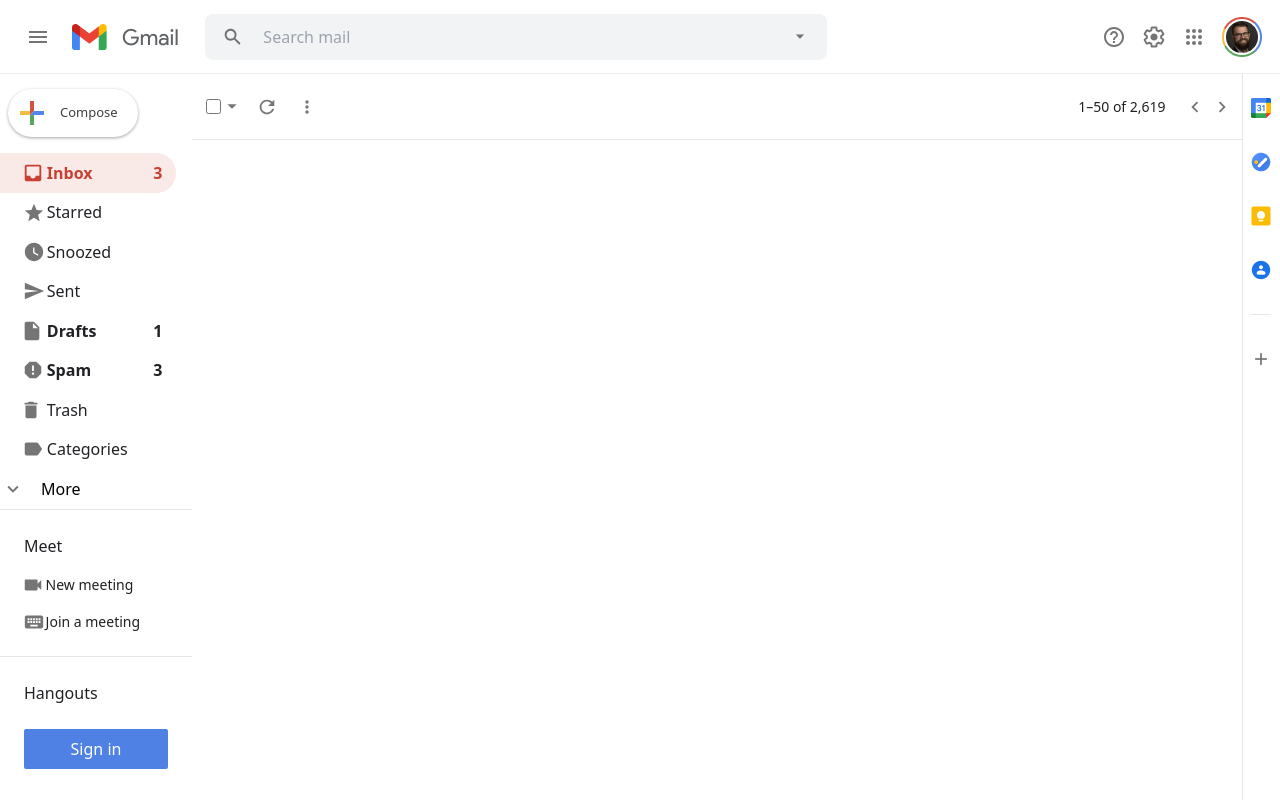
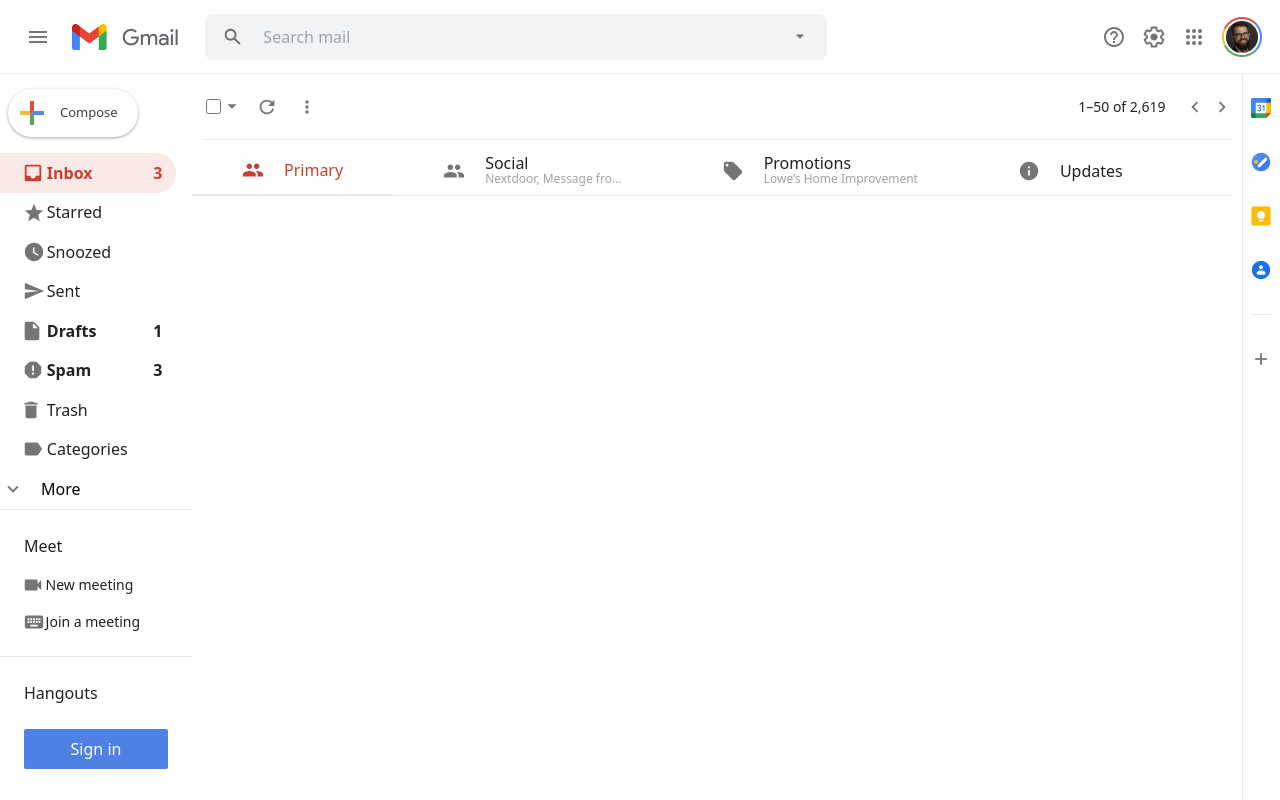
Before and after one commit to manas9927/gmail-clone, a React (Create React App) app: page / in a window 1280 px wide. Built offline with nearby package versions, Linux system fonts and the light colour scheme.

Commit message:
:sparkles: Added email controls, filters

```diff
--- /dev/null
+++ b/src/assets/svg/CommunityIcon.jsx
@@ -0,0 +1,21 @@
+import React from "react";
+
+const CommunityIcon = ({ className, fill }) => {
+  return (
+    <svg
+      width="22"
+      height="14"
+      viewBox="0 0 22 14"
+      fill="none"
+      className={className}
+      xmlns="http://www.w3.org/2000/svg"
+    >
+      <path
+        d="M14.6667 6.08334C16.1883 6.08334 17.4075 4.85501 17.4075 3.33334C17.4075 1.81168 16.1883 0.583344 14.6667 0.583344C13.145 0.583344 11.9167 1.81168 11.9167 3.33334C11.9167 4.85501 13.145 6.08334 14.6667 6.08334ZM7.33332 6.08334C8.85499 6.08334 10.0742 4.85501 10.0742 3.33334C10.0742 1.81168 8.85499 0.583344 7.33332 0.583344C5.81166 0.583344 4.58332 1.81168 4.58332 3.33334C4.58332 4.85501 5.81166 6.08334 7.33332 6.08334ZM7.33332 7.91668C5.19749 7.91668 0.916656 8.98918 0.916656 11.125V13.4167H13.75V11.125C13.75 8.98918 9.46916 7.91668 7.33332 7.91668ZM14.6667 7.91668C14.4008 7.91668 14.0983 7.93501 13.7775 7.96251C14.8408 8.73251 15.5833 9.76834 15.5833 11.125V13.4167H21.0833V11.125C21.0833 8.98918 16.8025 7.91668 14.6667 7.91668Z"
+        fill={fill}
+      />
+    </svg>
+  );
+};
+
+export default CommunityIcon;
--- /dev/null
+++ b/src/assets/svg/InfoIcon.jsx
@@ -0,0 +1,21 @@
+import React from "react";
+
+const InfoIcon = ({ className, fill }) => {
+  return (
+    <svg
+      width="22"
+      height="22"
+      viewBox="0 0 22 22"
+      fill="none"
+      className={className}
+      xmlns="http://www.w3.org/2000/svg"
+    >
+      <path
+        d="M11 1.83334C5.94001 1.83334 1.83334 5.94001 1.83334 11C1.83334 16.06 5.94001 20.1667 11 20.1667C16.06 20.1667 20.1667 16.06 20.1667 11C20.1667 5.94001 16.06 1.83334 11 1.83334ZM11.9167 15.5833H10.0833V10.0833H11.9167V15.5833ZM11.9167 8.25001H10.0833V6.41668H11.9167V8.25001Z"
+        fill={fill}
+      />
+    </svg>
+  );
+};
+
+export default InfoIcon;
--- /dev/null
+++ b/src/assets/svg/TagIcon.jsx
@@ -0,0 +1,21 @@
+import React from "react";
+
+const TagIcon = ({ className, fill }) => {
+  return (
+    <svg
+      width="22"
+      height="22"
+      viewBox="0 0 22 22"
+      fill="none"
+      className={className}
+      xmlns="http://www.w3.org/2000/svg"
+    >
+      <path
+        d="M19.6258 10.615L11.3758 2.36501C11.0458 2.03501 10.5875 1.83334 10.0833 1.83334H3.66667C2.65833 1.83334 1.83333 2.65834 1.83333 3.66668V10.0833C1.83333 10.5875 2.035 11.0458 2.37417 11.385L10.6242 19.635C10.9542 19.965 11.4125 20.1667 11.9167 20.1667C12.4208 20.1667 12.8792 19.965 13.2092 19.6258L19.6258 13.2092C19.965 12.8792 20.1667 12.4208 20.1667 11.9167C20.1667 11.4125 19.9558 10.945 19.6258 10.615ZM5.04167 6.41668C4.28083 6.41668 3.66667 5.80251 3.66667 5.04168C3.66667 4.28084 4.28083 3.66668 5.04167 3.66668C5.8025 3.66668 6.41667 4.28084 6.41667 5.04168C6.41667 5.80251 5.8025 6.41668 5.04167 6.41668Z"
+        fill={fill}
+      />
+    </svg>
+  );
+};
+
+export default TagIcon;
--- a/src/assets/svg/index.js
+++ b/src/assets/svg/index.js
@@ -18,3 +18,6 @@
 export { default as JoinMeetingIcon } from "./JoinMeetingIcon";
 export { default as ReloadIcon } from "./ReloadIcon";
 export { default as MoreIcon } from "./MoreIcon";
+export { default as CommunityIcon } from "./CommunityIcon";
+export { default as TagIcon } from "./TagIcon";
+export { default as InfoIcon } from "./InfoIcon";
--- a/src/components/EmailControlStrip/EmailControlStrip.jsx
+++ b/src/components/EmailControlStrip/EmailControlStrip.jsx
@@ -12,16 +12,16 @@
       <div className="flex flex-row items-center justify-start">
         <input
           type="checkbox"
-          className="border-[#0000008A] w-[15px] h-[15px]"
+          className="border-[#0000008A] w-[15px] h-[15px] cursor-pointer"
         />
         <DropdownIcon />
-        <ReloadIcon className="ml-[16px]" />
-        <MoreIcon className="ml-[30px]" />
+        <ReloadIcon className="ml-[16px] cursor-pointer" />
+        <MoreIcon className="ml-[30px] cursor-pointer" />
       </div>
       <div className="flex flex-row items-center justify-start">
         <p className="text-[14px] text-primary-text p-[8px]">1–50 of 2,619</p>
-        <DownArrowIcon className="ml-[15px] transform rotate-90" />
-        <DownArrowIcon className="ml-[15px] transform -rotate-90" />
+        <DownArrowIcon className="ml-[15px] transform rotate-90 cursor-pointer" />
+        <DownArrowIcon className="ml-[15px] transform -rotate-90 cursor-pointer" />
       </div>
     </div>
   );
--- /dev/null
+++ b/src/components/EmailFilter/EmailFilter.jsx
@@ -0,0 +1,45 @@
+import React from "react";
+import { emailFilters } from "../../data/emailFilters";
+
+const EmailFilter = () => {
+  return (
+    <div className="flex flex-row items-center justify-start">
+      {emailFilters.map((filter) => {
+        return (
+          <div
+            className={`flex flex-row items-center justify-start px-[50px] py-[16px] gap-[20px] ${
+              filter.isActive && ` border-b-2 border-[${filter.color}]`
+            }`}
+          >
+            <filter.icon fill={filter.isActive ? filter.color : "#0000008A"} />
+            <div className="flex flex-col items-start justify-start leading-[14.4px]">
+              <p
+                className={`${
+                  filter.isActive
+                    ? `text-[${filter.color}]`
+                    : "text-primary-text"
+                }`}
+              >
+                {filter.title}
+                {filter.unreadCount && (
+                  <span
+                    className={`px-[4px] py-[1px] ml-[4px] text-[12px] text-white bg-[${filter.color}] rounded-[2px]`}
+                  >
+                    {filter.unreadCount} New
+                  </span>
+                )}
+              </p>
+              {filter.customMessage && (
+                <p className="text-[#0000005E] text-[12px]">
+                  {filter.customMessage}
+                </p>
+              )}
+            </div>
+          </div>
+        );
+      })}
+    </div>
+  );
+};
+
+export default EmailFilter;
--- /dev/null
+++ b/src/components/EmailFilter/index.js
@@ -0,0 +1 @@
+export { default as EmailFilter } from "./EmailFilter";
--- a/src/components/index.js
+++ b/src/components/index.js
@@ -4,3 +4,4 @@
 export * from "./EmailControlStrip";
 export * from "./SideNavigation";
 export * from "./RightActions";
+export * from "./EmailFilter";
--- /dev/null
+++ b/src/data/emailFilters.js
@@ -0,0 +1,33 @@
+import { CommunityIcon, InfoIcon, TagIcon } from "../assets/svg";
+
+export const emailFilters = [
+  {
+    id: 1,
+    title: "Primary",
+    icon: CommunityIcon,
+    color: "#C84031",
+    isActive: true,
+  },
+  {
+    id: 2,
+    title: "Social",
+    icon: CommunityIcon,
+    color: "#3474E0",
+    customMessage: "Nextdoor, Message fro...",
+    unreadCount: 1,
+  },
+  {
+    id: 3,
+    title: "Promotions",
+    icon: TagIcon,
+    color: "#3C7D40",
+    customMessage: "Lowe’s Home Improvement",
+    unreadCount: 6,
+  },
+  {
+    id: 4,
+    title: "Updates",
+    icon: InfoIcon,
+    color: "#0000008A",
+  },
+];
--- a/src/pages/EmailList/EmailList.jsx
+++ b/src/pages/EmailList/EmailList.jsx
@@ -1,11 +1,13 @@
 import React from "react";
-import { EmailControlStrip } from "../../components";
+import { EmailControlStrip, EmailFilter } from "../../components";
 
 const EmailList = () => {
   return (
     <div className="">
       <EmailControlStrip />
-      <hr />
+      <hr className="w-[98%] mx-auto" />
+      <EmailFilter />
+      <hr className="w-[98%] mx-auto -my-[8px]" />
     </div>
   );
 };
```
